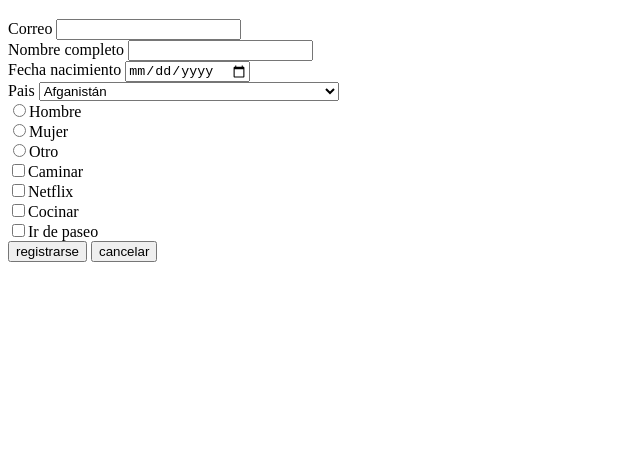
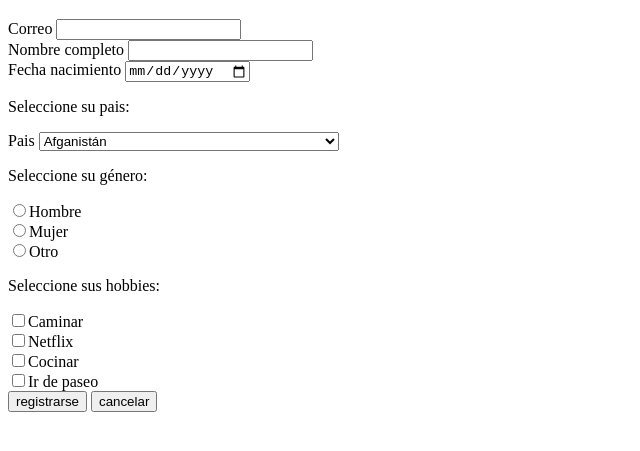
Before and after one commit to emilio93/HTML-CSS-JS-Practice, a plain HTML site: page index.html in a window 1280 px wide. Shown: the part 61-512 px from the top of the page, without its empty margins (0-640 px from the left). Drawn offline with Linux system fonts and the light colour scheme.

Commit message:
Add form instructions

```diff
--- a/index.html
+++ b/index.html
@@ -22,12 +22,15 @@
         </label>
         <input class="user-input" type="date" id="birthdate" />
       </div>
+      <p>Seleccione su pais:</p>
       <div>
         <label for="country">Pais</label>
         <select name="country" id="country"></select>
       </div>
+      <p>Seleccione su género:</p>
       <div id="gender">
       </div>
+      <p>Seleccione sus hobbies:</p>
       <div id="hobbies">
       </div>
       <button onclick="submitForm()" class="primary-button" type="button">
```
